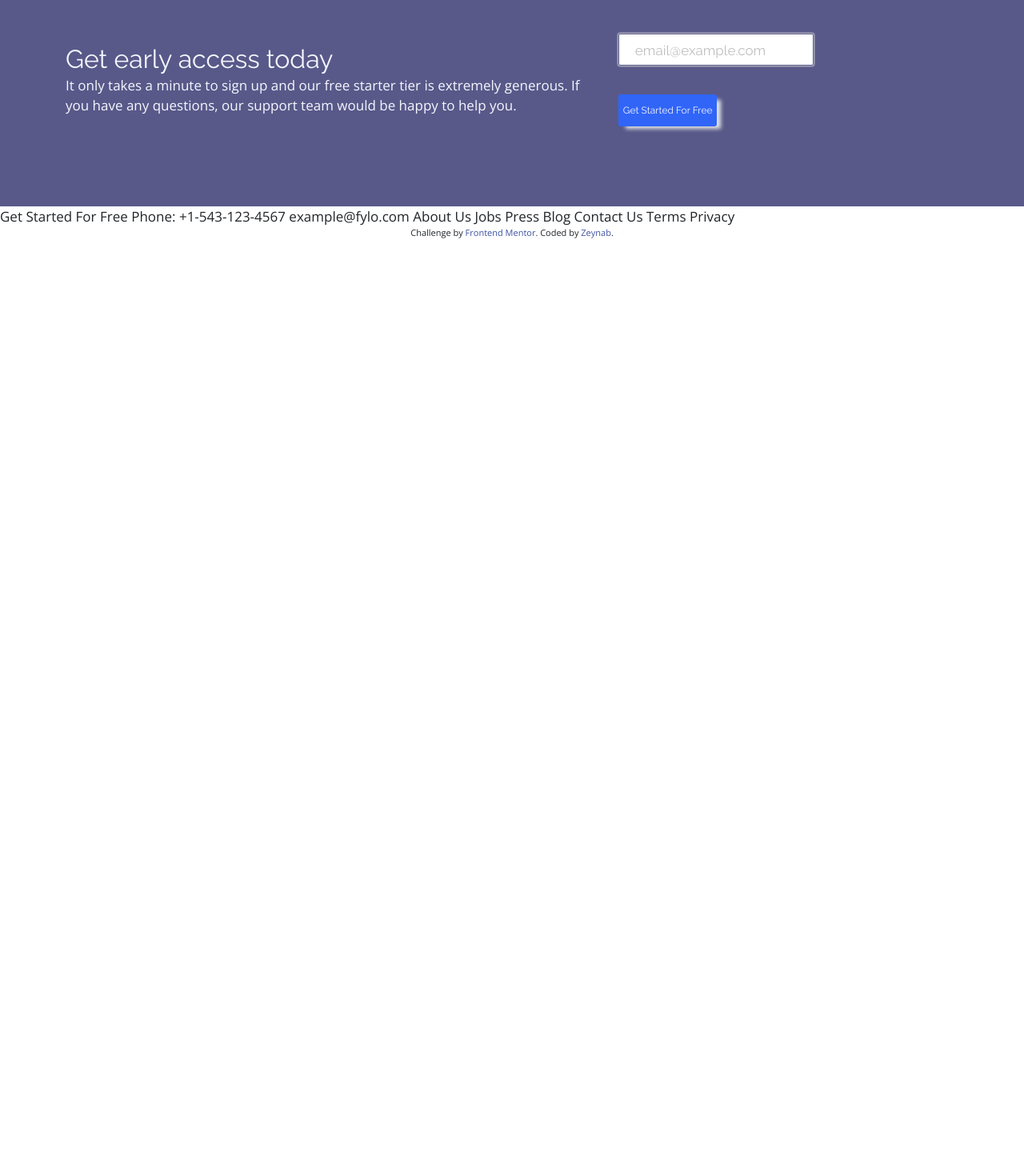
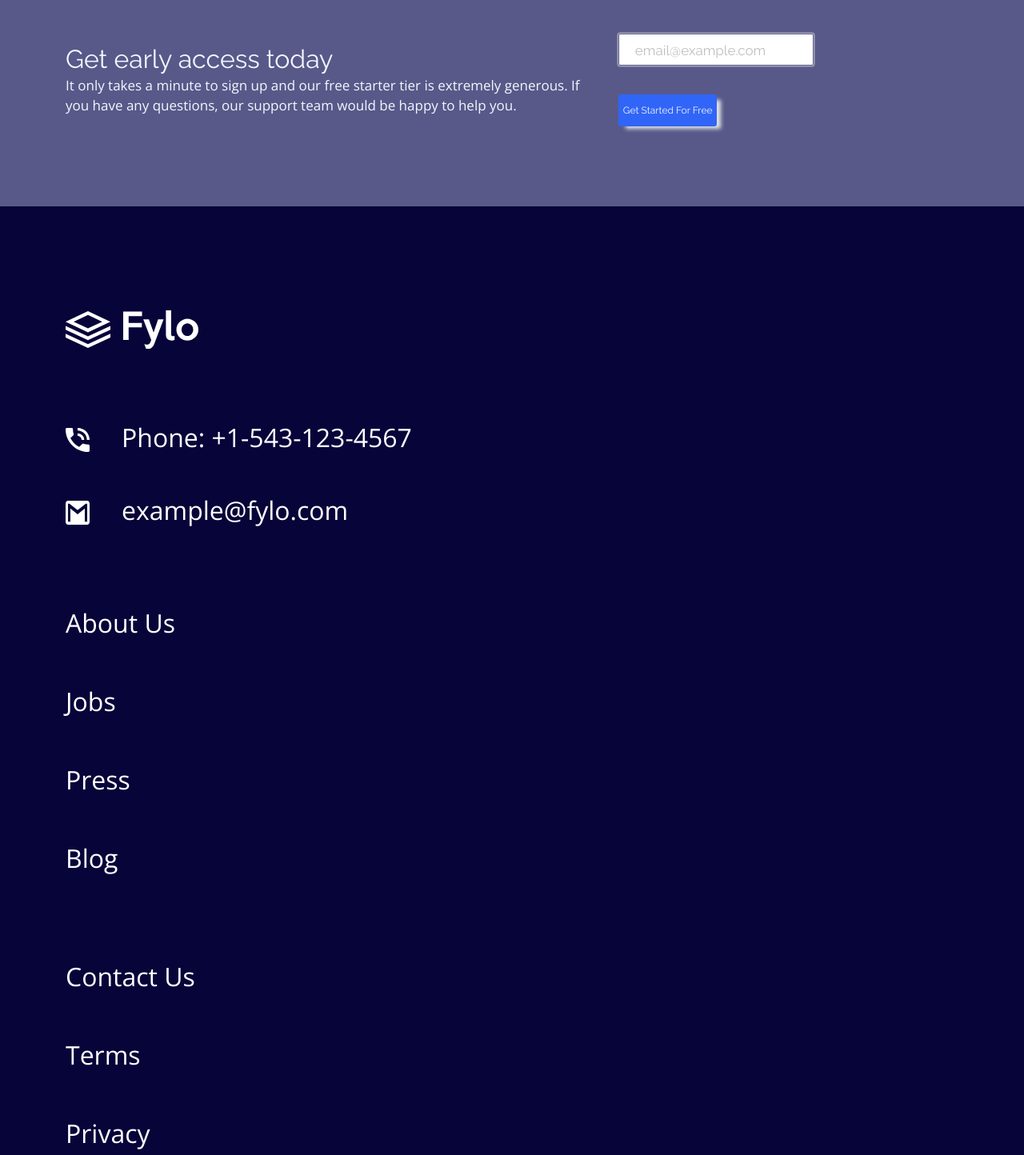
Before and after one commit to zeynabmvs/FyloLandingPage, a plain HTML site: page index.html in a window 1280 px wide. Shown: the part 1548-2992 px from the top of the page at 80% size. Before the commit the page ends 1848 px from the top, so only its background shows below. Drawn offline with nearby package versions, Linux system fonts and the light colour scheme.

Commit message:
Footer in process

```diff
--- /dev/null
+++ b/app/scss/_footer.scss
@@ -0,0 +1,58 @@
+.footer {
+    background-color: $veryDarkBlue;
+    color: $white;
+    padding-top: rem(127);
+    padding-bottom: rem(90);
+    font-size: rem(32);
+
+    &__logo {
+        display: block;
+        margin-bottom: rem(86);
+    }
+
+    &__contact-info {
+        padding-bottom: rem(50);
+
+        div {
+            margin-bottom: rem(43);
+
+            img {
+                margin-right: rem(40);
+                width: rem(30);
+                height: rem(30);
+            }
+        }
+    }
+
+    &__links1,
+    &__links2 {
+        padding-bottom: rem(50);
+
+        a {
+            display: block;
+            color: $white;
+            margin-bottom: rem(50);
+        }
+    }
+
+
+    &__social {
+
+        // a {
+        //     svg {
+        //         width: rem(30);
+        //         height: rem(30);
+        //     }
+
+        //     svg path {
+        //         fill: $white;
+        //         transition: fill 150ms ease-in-out;
+        //     }
+        //     &:hover svg path {
+        //         fill: $brightBLue;
+        //     }
+        // }
+    }
+
+
+}
--- a/app/scss/_section2.scss
+++ b/app/scss/_section2.scss
@@ -48,8 +48,9 @@
 
         p {}
 
-        a {
+        a.section2__link {
             text-decoration: underline;
+            color: $moderateCyan;
         }
 
         &__wrapper {
--- a/app/scss/style.scss
+++ b/app/scss/style.scss
@@ -7,3 +7,4 @@
 @import "section1";
 @import "section2";
 @import "section3";
+@import "footer";
--- a/index.html
+++ b/index.html
@@ -4,7 +4,7 @@
 <head>
   <meta charset="UTF-8">
   <meta name="viewport" content="width=device-width, initial-scale=1.0">
-  <!-- displays site properly based on user's device -->
+  <meta name="description" content="Fylo landing page">
 
   <link href="https://cdn.jsdelivr.net/npm/bootstrap@5.0.2/dist/css/bootstrap.min.css" rel="stylesheet"
     integrity="sha384-EVSTQN3/azprG1Anm3QDgpJLIm9Nao0Yz1ztcQTwFspd3yD65VohhpuuCOmLASjC" crossorigin="anonymous">
@@ -89,7 +89,7 @@
               live collaboration. No email attachments required!</p>
 
             <div class="section2__left__wrapper">
-              <a class="mb-2" href="#" aria-label="How Fylo works">See how Fylo works <img src="/images/icon-arrow.svg"
+              <a class="mb-2 section2__link" href="#" aria-label="How Fylo works">See how Fylo works <img src="/images/icon-arrow.svg"
                   alt="arrow icon"></a>
 
               <div class="testimonial">
@@ -143,25 +143,46 @@
 
   </main>
 
-  Get Started For Free
+  <footer class="footer">
+    <div class="container">
+      <a class="footer__logo" href="#">
+        <img src="/images/logo-light.svg" alt="Logo">
+      </a>
 
-  Phone: +1-543-123-4567
-  example@fylo.com
+      <div class="footer__contact-info">
+        <div><img src="/images/icon-phone.svg" alt="Phone Number">Phone: +1-543-123-4567</div>
+        <div><img src="/images/icon-email.svg" alt="Email Address">example@fylo.com</div>
+      </div>
 
-  About Us
-  Jobs
-  Press
-  Blog
+      <div class="footer__links1">
+        <a href="#">About Us</a>
+        <a href="#">Jobs</a>
+        <a href="#">Press</a>
+        <a href="#">Blog</a>
+      </div>
 
-  Contact Us
-  Terms
-  Privacy
+      <div class="footer__links2">
+        <a href="#">Contact Us</a>
+        <a href="#">Terms</a>
+        <a href="#">Privacy</a>
+      </div>
 
-  <footer>
-    <p class="attribution">
-      Challenge by <a href="https://www.frontendmentor.io?ref=challenge" target="_blank">Frontend Mentor</a>.
-      Coded by <a href="https://github.com/zeynabmvs">Zeynab</a>.
-    </p>
+      <div class="footer__social">
+        <a href="#">
+          <i class="fa-brands fa-instagram"></i>
+        </a>
+        <a href="#">
+        </a>
+        <a href="#">
+        </a>
+      </div>
+
+      <p class="attribution">
+        Challenge by <a href="https://www.frontendmentor.io?ref=challenge" target="_blank">Frontend Mentor</a>.
+        Coded by <a href="https://github.com/zeynabmvs">Zeynab</a>.
+      </p>
+
+    </div>
   </footer>
 </body>
 
```
Also changed, not shown: dist/style.css, images/facebook-brands.svg (added), images/instagram-brands.svg (added), images/logo-light.svg (added), images/twitter-brands.svg (added).
